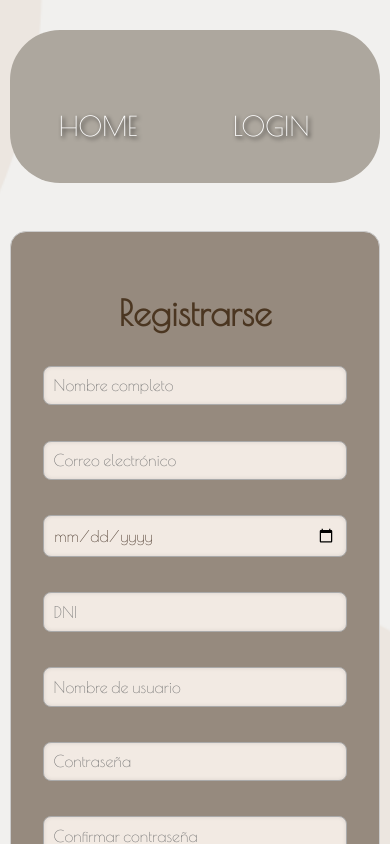
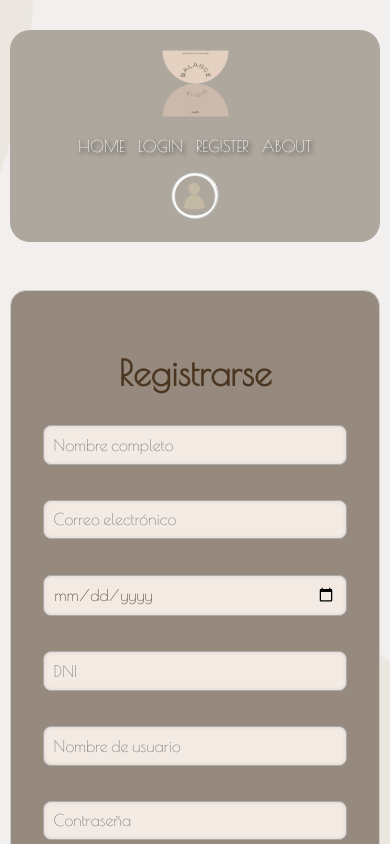
Before and after one commit to JEwaldFlores/Reservas-Turnos, a React (Vite) app in the folder front/: page / in a window 390 px wide. Shown: the top 844 px of the page. Built offline with nearby package versions, Linux system fonts and the light colour scheme.

Commit message:
modificaciones5

```diff
--- a/front/src/components/navbar/Navbar.module.css
+++ b/front/src/components/navbar/Navbar.module.css
@@ -1,59 +1,66 @@
-.container{
+.container {
   display: flex;
   flex-direction: row;
   justify-content: space-between;
   background-color: rgb(173, 167, 158);
   color: rgb(214, 214, 214);
-    padding: .1em;
+  padding: 0.5em 1em;
   align-items: center;
-    border-radius: 50px;
+  border-radius: 30px;
   margin-top: 20px;
+  gap: 1rem;
+  flex-wrap: wrap;
 }
-.logoSection{
+
+.logoSection {
   display: flex;
   flex-direction: row;
-    img{
-        height: 150px;
-        padding: 7px 0 0 20px;
+}
 
+.logoSection img {
+  height: 90px;
+  padding: 0;
 }
-}
-.linkSection{
-    font-family: 'Poiret one',cursive;
+
+.linkSection {
+  font-family: 'Poiret one', cursive;
   margin-left: auto;
   display: flex;
   flex-direction: row;
-    align-items: flex-end;
-    padding: 40px 0 0 0;
-    gap: 2em;
+  align-items: center;
+  flex-wrap: wrap;
+  justify-content: center;
+  gap: 1rem;
   color: rgb(255, 255, 255);
-    font-size: 1.3em;
+  font-size: 1.1em;
   text-shadow: 2px 2px 4px black;
 }
+
 .link {
   font-family: 'Poiret one', cursive;
   color: rgb(255, 255, 255);
-  font-size: 1.3em;
+  font-size: 1.1em;
   text-shadow: 2px 2px 4px black;
   text-decoration: none;
-  margin: 0 1em;
+  margin: 0;
 }
 
 .link:hover {
   color: rgb(61, 51, 42);
   cursor: pointer;
 }
-.avatar{
+
+.avatar {
   display: flex;
   flex-direction: column;
   align-items: center;
   justify-content: center;
-  padding: 0 20px;
+  padding: 0 10px;
+}
 
-}
-.avatarImg{
-  width: 70px;
-  height: 70px;
+.avatarImg {
+  width: 60px;
+  height: 60px;
   object-fit: contain;
   margin-bottom: 5px;
 }
@@ -65,15 +72,59 @@
   font-size: 1em;
   font-family: 'Poiret One', cursive;
   cursor: pointer;
-  padding: 0 10px;
+  padding: 0;
 }
 
 .logoutButton:hover {
   color: rgb(216, 181, 135);
 }
+
 .username {
-  font-family:'Poiret One', cursive;
+  font-family: 'Poiret One', cursive;
   font-size: 1rem;
   color: #000000;
   font-weight: 400;
+  margin: 0;
 }
+
+@media (max-width: 768px) {
+  .container {
+    flex-direction: column;
+    border-radius: 20px;
+    padding: 1rem;
+  }
+
+  .logoSection {
+    justify-content: center;
+  }
+
+  .logoSection img {
+    height: 75px;
+  }
+
+  .linkSection {
+    margin-left: 0;
+    width: 100%;
+    justify-content: center;
+    gap: 0.8rem;
+    font-size: 1em;
+  }
+
+  .link {
+    font-size: 1em;
+  }
+
+  .avatar {
+    padding: 0;
+  }
+
+  .avatarImg {
+    width: 50px;
+    height: 50px;
+  }
+
+  .username {
+    font-size: 0.95rem;
+    text-align: center;
+  }
+}
```
Lines whose indentation alone changed are shown as unchanged.
